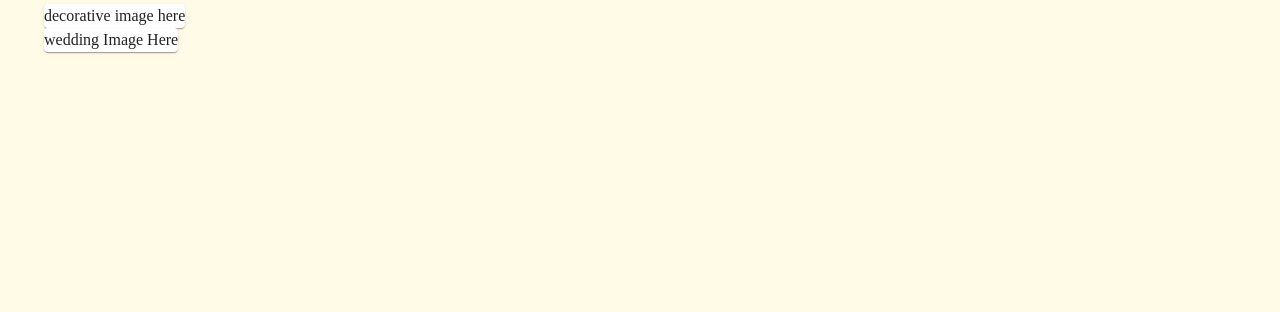
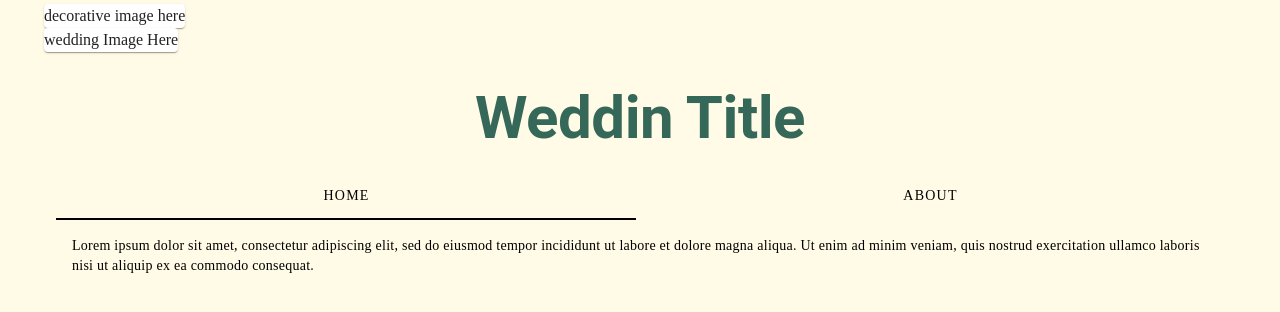
Before and after one commit to PoundKake/wedding-website-template, a Vue app in the folder wedding-website-template/: page / in a window 1280 px wide. Shown: the top 312 px of the page. Built offline with nearby package versions, Linux system fonts and the light colour scheme.

Commit message:
fixing layout and adding default splash screen

```diff
--- a/wedding-website-template/src/App.vue
+++ b/wedding-website-template/src/App.vue
@@ -1,8 +1,11 @@
-<script setup></script>
+<script setup>
+import { RouterView } from 'vue-router'
+</script>
 
 <template>
   <header></header>
-  <body>
+  <v-layout>
+    <!-- Main Application Content -->
     <v-container>
       <v-row>
         <v-col>
@@ -15,19 +18,12 @@
         </v-col>
       </v-row>
       <v-row>
-        <v-col> </v-col>
+        <v-col>
+          <router-view></router-view>
+        </v-col>
       </v-row>
     </v-container>
-  </body>
-  <v-icon icon="home"></v-icon>
+  </v-layout>
 </template>
 
-<style scoped>
-.bg {
-  background-color: #fffbe6 !important;
-}
-
-.text {
-  color: #356859 !important;
-}
-</style>
+<style scoped></style>
--- a/wedding-website-template/src/views/HomeView.vue
+++ b/wedding-website-template/src/views/HomeView.vue
@@ -1,5 +1,29 @@
-<script setup></script>
+<script setup>
+import { ref } from 'vue'
+
+const tab = ref('Home')
+
+const items = ['Home', 'About']
+const text =
+  'Lorem ipsum dolor sit amet, consectetur adipiscing elit, sed do eiusmod tempor incididunt ut labore et dolore magna aliqua. Ut enim ad minim veniam, quis nostrud exercitation ullamco laboris nisi ut aliquip ex ea commodo consequat.'
+</script>
 
 <template>
-  <main></main>
+  <v-card color="#fffbe6" :elevation="0">
+    <v-card-title class="text-center justify-center py-6">
+      <h1 class="font-weight-bold text-h2 fc">Weddin Title</h1>
+    </v-card-title>
+
+    <v-tabs v-model="tab" bg-color="transparent" color="fc" grow>
+      <v-tab v-for="item in items" :key="item" :text="item" :value="item"></v-tab>
+    </v-tabs>
+
+    <v-tabs-window v-model="tab">
+      <v-tabs-window-item v-for="item in items" :key="item" :value="item">
+        <v-card color="#fffbe6" flat>
+          <v-card-text style="color: fc">{{ text }}</v-card-text>
+        </v-card>
+      </v-tabs-window-item>
+    </v-tabs-window>
+  </v-card>
 </template>
```
